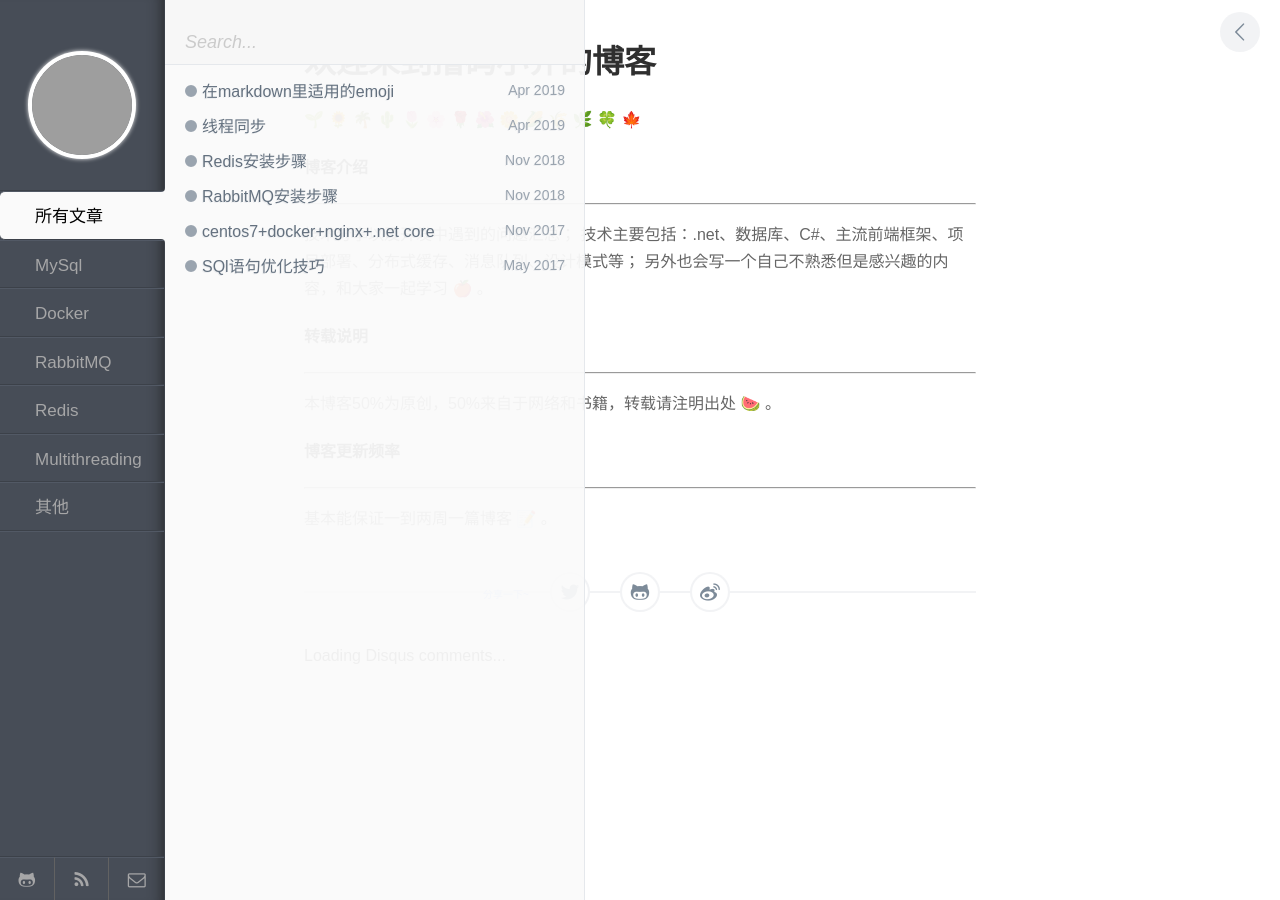
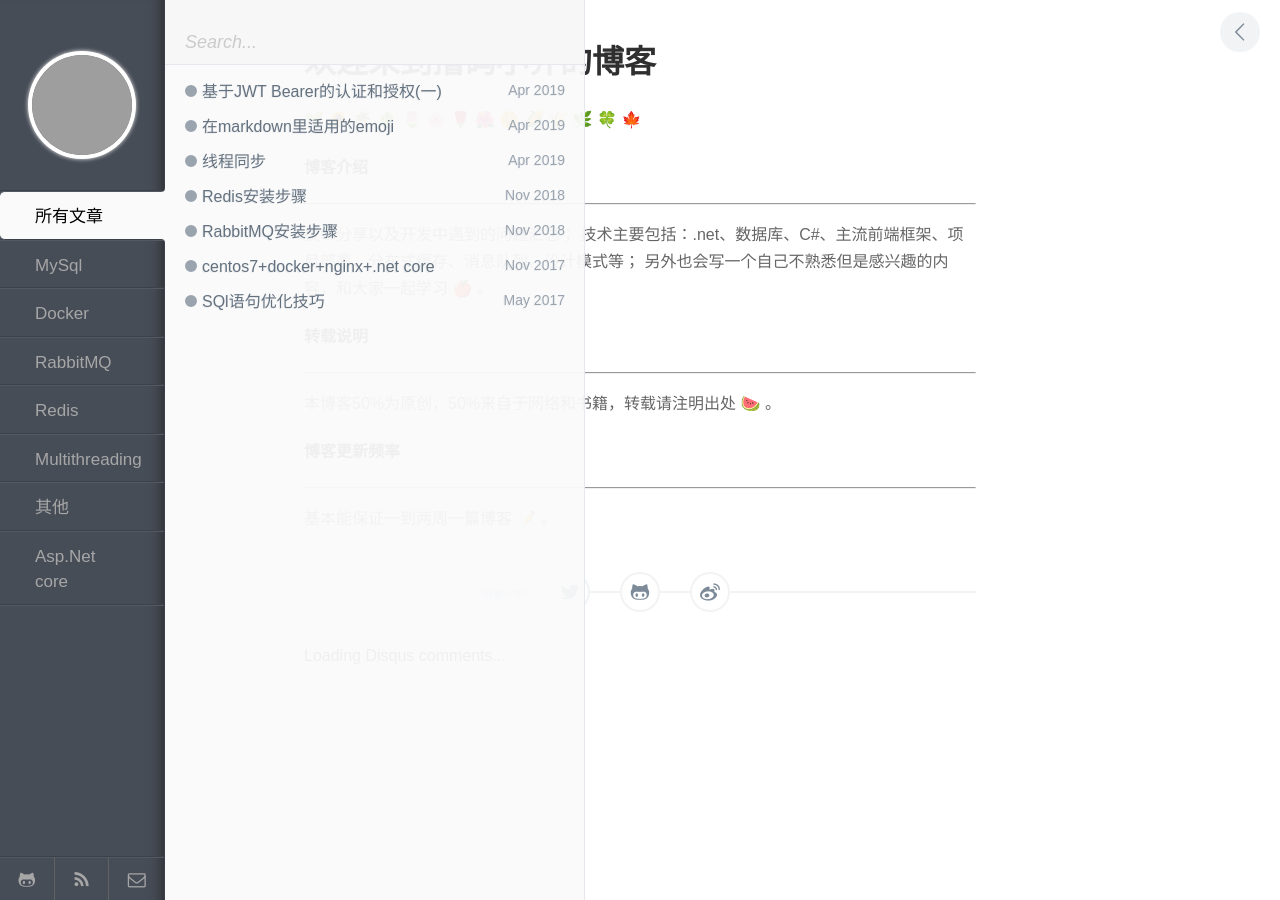
Before and after one commit to xuejianqiao/xuejianqiao.github.io, a Jekyll site: the page built from index.md, in a window 1280 px wide. Built offline with Jekyll 4.4.1, drawn with Linux system fonts in a browser that asks for light colours; comment, search, counter and statistics services are not loaded; part of the change alters nothing that is shown; grey boxes are pictures that could not be loaded.

Commit message:
JWT 认证

```diff
--- a/_config.yml
+++ b/_config.yml
@@ -43,4 +43,4 @@ markdown: kramdown                         #markdown解释器
 
 # disqus 设置
 disqus:
-  shortname: leonyue
+  shortname: xuejianqiao
--- /dev/null
+++ b/_posts/tech/Asp.Net Core/2019-04-14-JWT1.md
@@ -0,0 +1,88 @@
+---
+layout: post
+title: 基于JWT Bearer的认证和授权(一)
+category: Asp.Net core
+tags: .net core,JWT
+keywords: .net core,JWT
+description: 鉴权
+---
+
+
+### 一.JWT 简介
+
+> JWT (Json Web Token) 是一种基于JSON的、用于在网络上声明某种主张的令牌（token）。作为一个开放的标准（RFC 7519），定义了一种简洁的、自包含的方法，从而使通信双方实现以JSON对象的形式安全的传递信息。
+
+
+基于token的鉴权机制类似于http协议是无状态的，它不需要在服务端去保留用户的认证信息或者会话信息。这就意味着基于token认证机制的应用不需要去考虑用户在哪一台服务器登录了，这就为应用的扩展提供了便利。
+流程上是这样的：
+![image.png-41.2kB][1]
+
+这个token必须要在每次请求时传递给服务端，它应该保存在请求头里， 另外，服务端要支持CORS(跨来源资源共享)策略，一般我们在服务端这么做就可以了Access-Control-Allow-Origin: *。
+
+
+### 二.JWT的组成
+
+>  JWT通常由三部分组成:头信息（header）,消息体（payload）和签名（signature）。
+
+#### &#x2B50; 头信息，指定了该JWT使用的签名算法,通常使用SHA256,HS256：
+
+>  header = {"alg": "HS256", "typ": "JWT"}
+
+#### &#x2B50;消息体，包含了JWT的荷载信息：
+
+>  payload = {"sub": "1234567890", "name": "John Doe", "iat": 1516239022}
+
+Payload,你可以理解为我们的JWT是一辆大仓库，第一部分头部就是仓库的名称编号等基础信息，而荷载信息就是仓库的本身，包含了仓库里面的所有货物。这些信息又包含了三个部分：
+
+##### &#x0031;&#x20E3;  标准中注册的声明 (建议但不强制使用) ：
+![image.png-19.3kB][2]
+
+
+#####  &#x0032;&#x20E3; 公共的声明 ：
+公共的声明可以添加任何的信息，一般添加用户的相关信息或其他业务需要的必要息。但不建议添加敏感信息，因为该部分在客户端可解密。
+
+##### &#x0033;&#x20E3; 私有的声明 ：
+私有声明是提供者和消费者所共同定义的声明，一般不建议存放敏感信息，因为base64是对称解密的，意味着该部分信息可以归类为明文信息。
+
+
+#### &#x2B50;.未签名的令牌由base64url编码的头信息和消息体拼接而成（使用"."分隔），签名则通过私有的key计算而成：
+
+> key = "secretkey"
+unsignedToken = encodeBase64(header) + '.' + encodeBase64(payload)
+signature = HMAC-SHA256(key, unsignedToken)
+
+#### &#x2B50;最后在尾部拼接上base64url编码的签名（同样使用"."分隔）就是JWT了：
+
+> token = encodeBase64(header) + '.' + encodeBase64(payload) + '.' + encodeBase64(signature)
+
+#### &#x2B50;JWT常常被用作保护服务端的资源，客户端通常将JWT通过HTTP的Authorization header发送给服务端，服务端使用自己保存的key计算、验证签名以判断该JWT是否可信。
+
+> Authorization: Bearer < token>
+
+
+
+### 三.JWT 的优缺点
+
+####  &#x2705; 更适用分布式和水平扩展
+
+  在cookie-session方案中，cookie内仅包含一个session标识符，而诸如用户信息、授权列表等都保存在服务端的session中。如果把session中的认证信息都保存在JWT中，在服务端就没有session存在的必要了。当服务端水平扩展的时候，就不用处理session复制（session replication）/ session黏连（sticky session）或是引入外部session存储了。
+
+#### &#x2705;适用于多客户端（特别是移动端）的前后端解决方案
+
+移动端使用的往往不是网页技术，使用Cookie验证并不是一个好主意，因为你得和Cookie容器打交道，而使用Bearer验证则简单的多。
+
+#### &#x2705;无状态化
+
+JWT 是无状态化的，更适用于 RESTful 风格的接口验证。
+
+#### &#x274C;更多的空间占用
+
+JWT 由于Payload里面包含了附件信息，占用空间往往比SESSION ID大，在HTTP传输中会造成性能影响。所以在设计时候需要注意不要在JWT中存储太多的claim,以避免发生巨大的,过度膨胀的请求。
+
+#### &#x274c;无法作废已颁布的令牌
+
+所有的认证信息都在JWT中，由于在服务端没有状态，即使你知道了某个JWT被盗取了，你也没有办法将其作废。在JWT过期之前（你绝对应该设置过期时间），你无能为力。
+
+
+  [1]: http://static.zybuluo.com/qxjbeyond/uig5ibna5sjew0upqo6vc82d/image.png
+  [2]: http://static.zybuluo.com/qxjbeyond/rk1dmj1o8mszw6kynkjk0fwp/image.png
```
